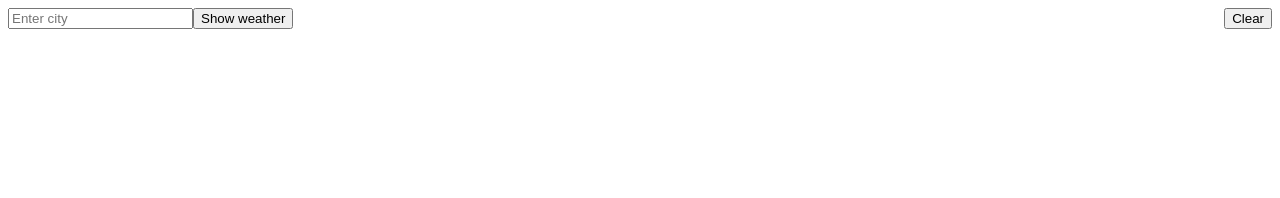
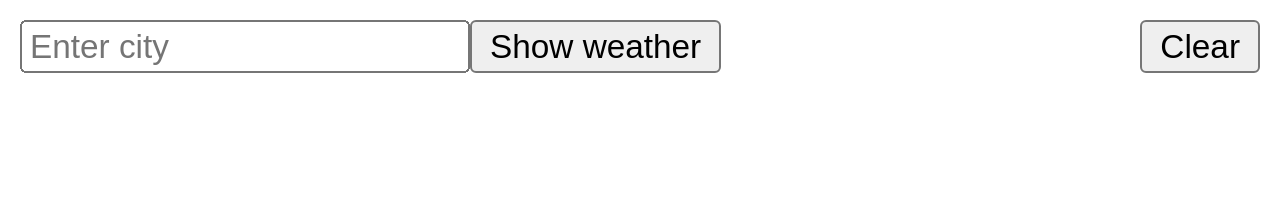
Before and after one commit to magma4810/weatherAPI_18_11_2023, a website built with webpack: page index.html in a window 1280 px wide. Built offline with nearby package versions, Linux system fonts and the light colour scheme; no server answers.

Commit message:
correct css

```diff
--- a/src/style.css
+++ b/src/style.css
@@ -9,3 +9,6 @@
 .button {
   color: brown;
 }
+body{
+  zoom: 250%;
+}
```
Also changed, not shown: README.md.
